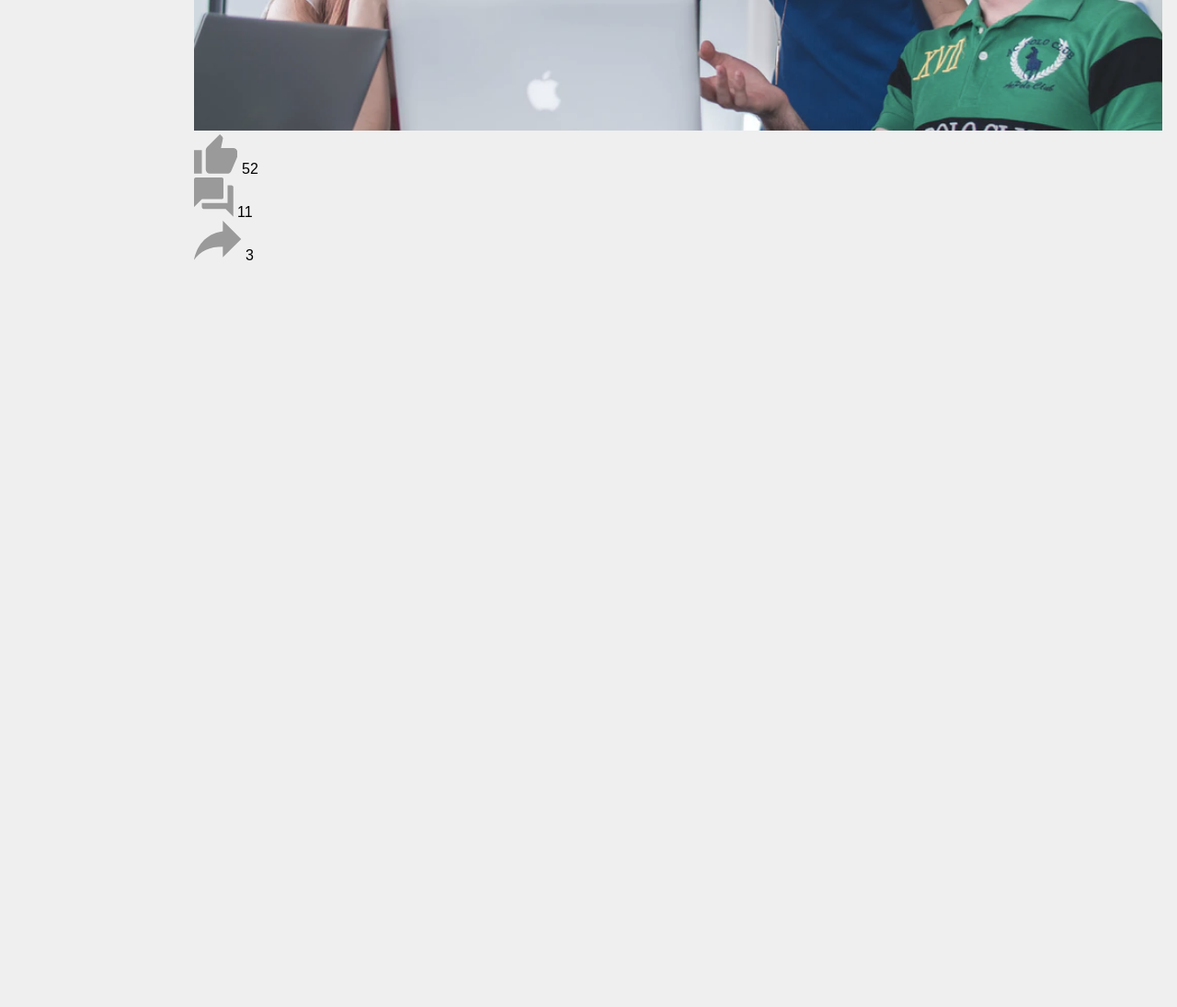
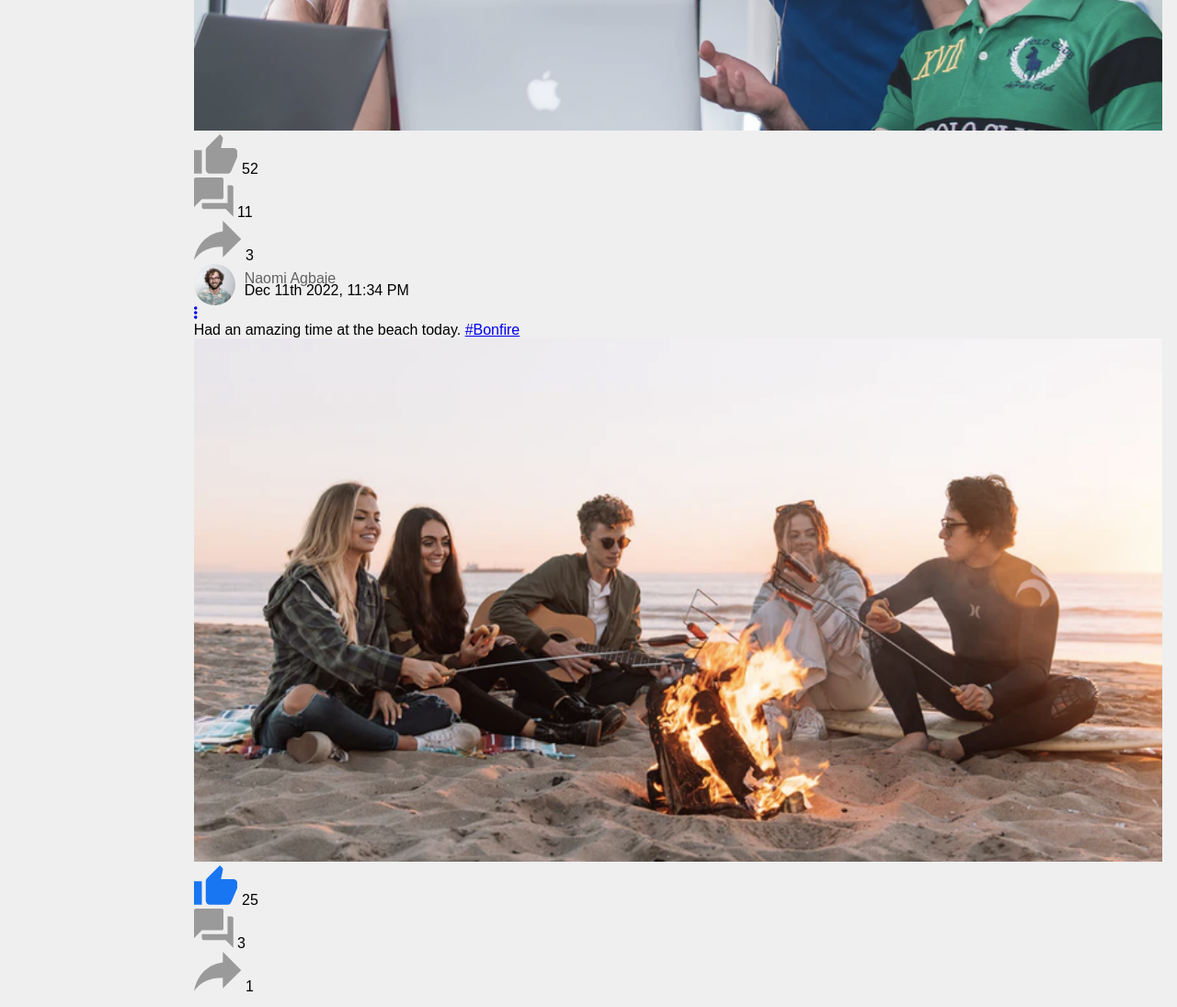
Before and after one commit to treasureszn/Social-media, a plain HTML site: page index.html in a window 1280 px wide. Shown: the part 1528-2623 px from the top of the page at 92% size. Before the commit the page ends 1828 px from the top, so only its background shows below. Drawn offline with Linux system fonts and the light colour scheme.

Commit message:
added a second post to main feed

```diff
--- a/index.html
+++ b/index.html
@@ -188,3 +188,36 @@
                     <div class="post-profile-icon"></div>
                 </div>
             </div>
+
+             <!--second post -->
+             <div class="post-container">
+                <div class="post-row">
+                    <div class="user-profile">
+                        <img src="images/profile-pic.png" alt="user-profile">
+                        <div>
+                            <p>Naomi Agbaje</p>
+                            <span>Dec 11th 2022, 11:34 PM</span>
+                        </div>
+                    </div>
+                    <a href="#"><i class="fa-solid fa-ellipsis-vertical"></i></a>
+                </div>
+
+                <p class="post-text">Had an amazing time at the beach today.
+                    <a href="#">#Bonfire</a>
+                </p>
+                <img class="post-img" src="images/feed-image-2.png" alt="">
+                <div class="post-row">
+                    <div class="activity-icons">
+                        <div>
+                            <img src="images/like-blue.png" alt=""> 25
+                        </div>
+                        <div>
+                            <img src="images/comments.png" alt=""> 3
+                        </div>
+                        <div>
+                            <img src="images/share.png" alt=""> 1
+                        </div>
+                    </div>
+                    <div class="post-profile-icon"></div>
+                </div>
+            </div>
```
